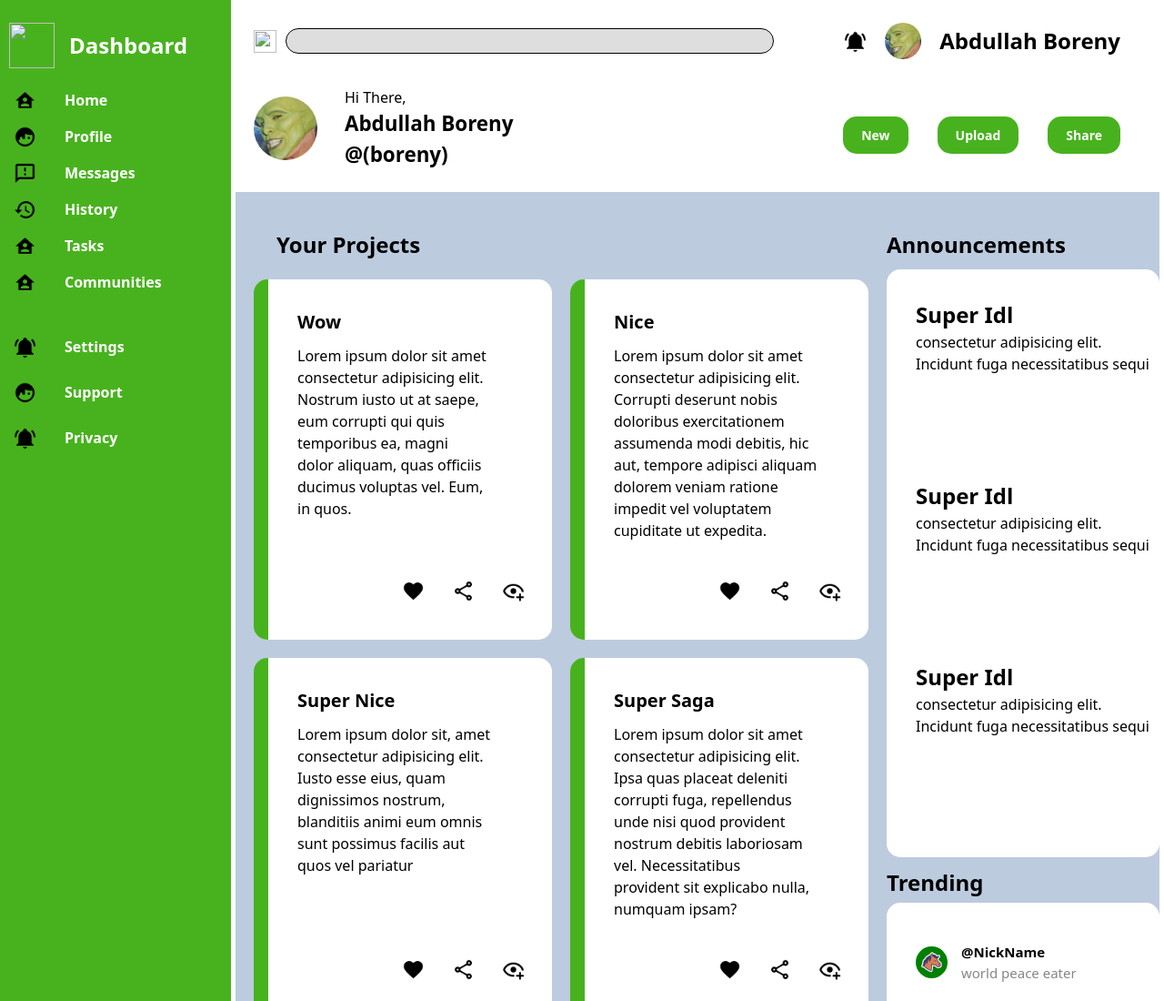
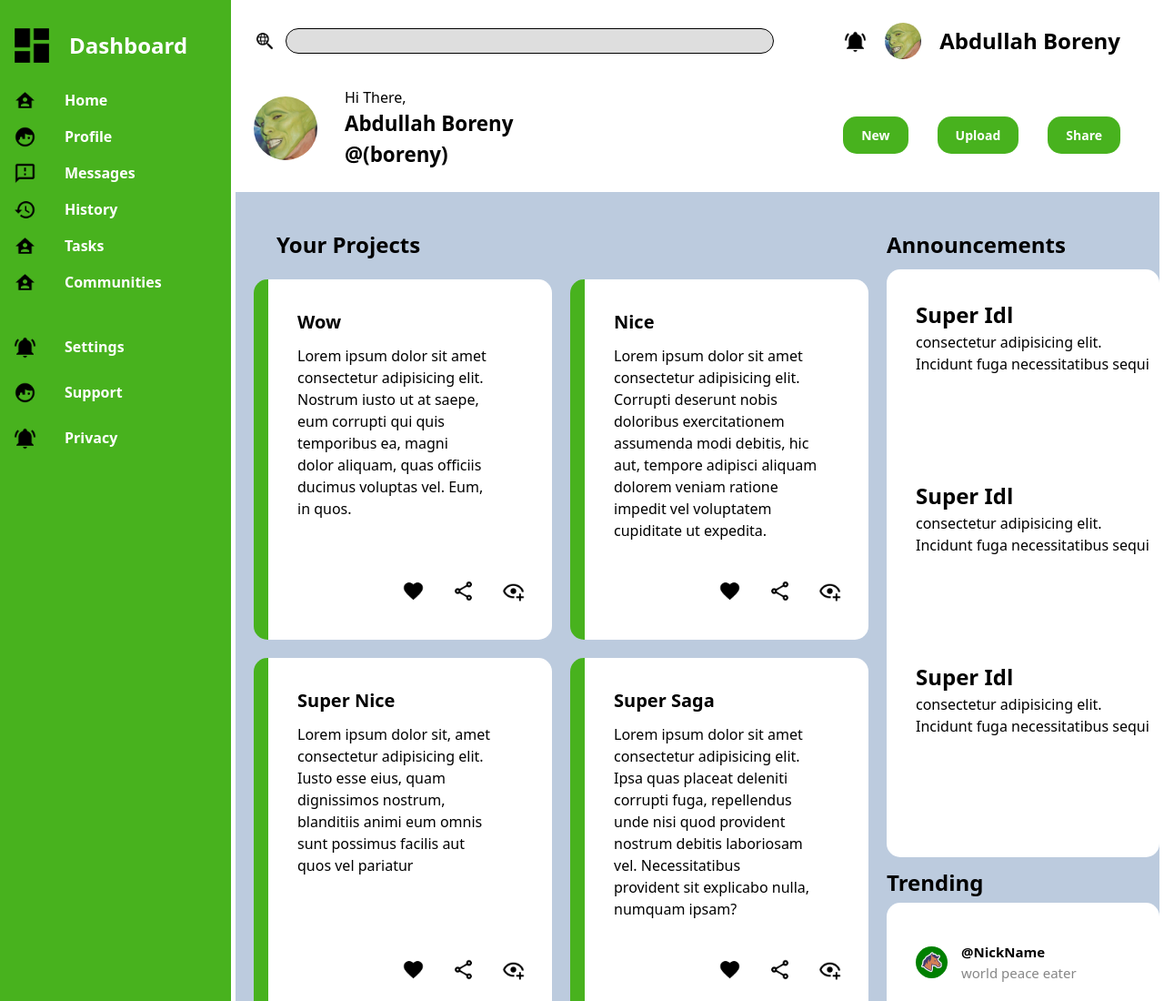
Before and after one commit to AbdullahBoreny/admin-dashboard, a plain HTML site: page index.html in a window 1280 px wide. Shown: the top 1100 px of the page at 91% size. Drawn offline with Linux system fonts and the light colour scheme; the site is published under a folder, as on GitHub Pages, so addresses that start at the root find nothing.

Commit message:
change path from absolute to relative

```diff
--- a/index.html
+++ b/index.html
@@ -15,7 +15,7 @@
         <div class="header">
             <div class="left-header">
                 <div class="search-icon">
-                    <img src="/icons/search-web.png" alt="">
+                    <img src="./icons/search-web.png" alt="">
                 </div>
                 <div class="search-bar">
                     <input type="text" name="" id="">
@@ -56,7 +56,7 @@
 
         <div class="sidebar">
             <div class="logo">
-                <img src="/icons/view-dashboard.png" alt="">
+                <img src="./icons/view-dashboard.png" alt="">
                 Dashboard
             </div>
             <div class="menu1">
@@ -107,7 +107,8 @@
         </div>
 
         <div class="content">
-            <div class="left">Your Projects</div>
+                <div class="left">Your Projects</div>
+
             <div class="left-content">
 
                 <div class="card">
@@ -210,7 +211,7 @@
 
 
                     </div>
-                            <div class="trending-users ">
+                    <div class="trending-users ">
                         <div class="user-image img2">
                             <img src="./icons/icons8-shrek-48.png" alt="">
 
@@ -223,7 +224,7 @@
 
 
                     </div>
-                            <div class="trending-users ">
+                    <div class="trending-users ">
                         <div class="user-image img3">
                             <img src="./icons/icons8-penguin-48.png" alt="">
 
@@ -236,7 +237,7 @@
 
 
                     </div>
-                            <div class="trending-users ">
+                    <div class="trending-users ">
                         <div class="user-image img4">
                             <img src="./icons/icons8-spider-48.png" alt="">
 
```
